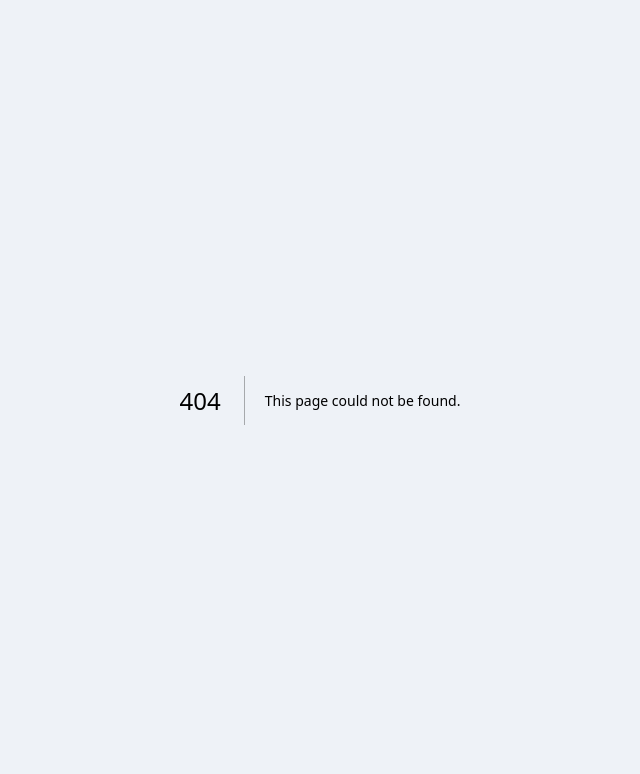
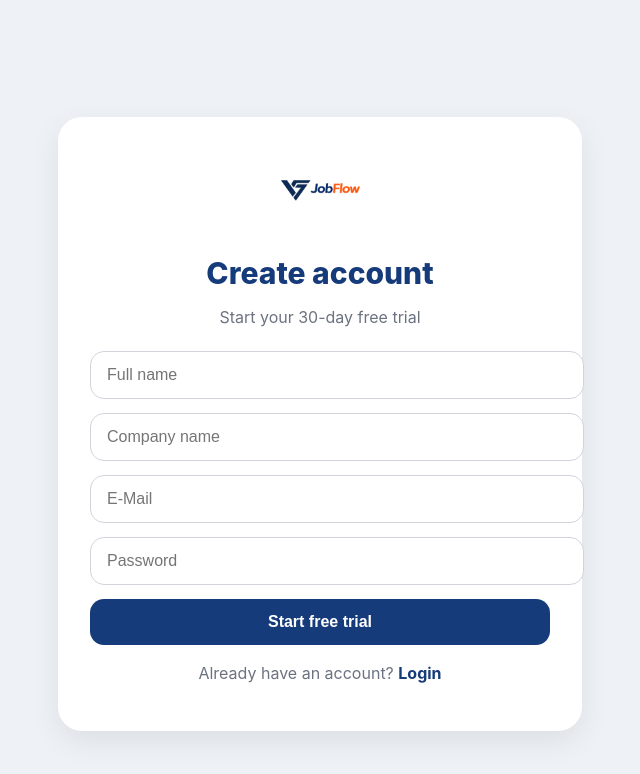
Before and after one commit to jobflow-app/jobflow-app, a Next.js app: page /register in a window 1280 px wide. Before the commit this address had no page. Shown: the top 774 px of the page, without its empty margins (320-960 px from the left). Built offline with nearby package versions, Linux system fonts and the light colour scheme; no server answers.

Commit message:
Create page.jsx

```diff
--- /dev/null
+++ b/app/register/page.jsx
@@ -0,0 +1,198 @@
+'use client'
+
+import { useState } from 'react'
+import Link from 'next/link'
+import { useRouter } from 'next/navigation'
+import { supabase } from '@/lib/supabase'
+
+export default function RegisterPage() {
+  const router = useRouter()
+
+  const [fullName, setFullName] = useState('')
+  const [companyName, setCompanyName] = useState('')
+  const [email, setEmail] = useState('')
+  const [password, setPassword] = useState('')
+  const [loading, setLoading] = useState(false)
+  const [message, setMessage] = useState('')
+  const [errorMessage, setErrorMessage] = useState('')
+
+  const handleRegister = async (e) => {
+    e.preventDefault()
+    setLoading(true)
+    setMessage('')
+    setErrorMessage('')
+
+    const { error } = await supabase.auth.signUp({
+      email,
+      password,
+      options: {
+        data: {
+          full_name: fullName,
+          company_name: companyName,
+        },
+      },
+    })
+
+    if (error) {
+      setErrorMessage(error.message)
+      setLoading(false)
+      return
+    }
+
+    setMessage(
+      'Registracija uspješna. Provjeri e-mail i potvrdi nalog.'
+    )
+
+    setFullName('')
+    setCompanyName('')
+    setEmail('')
+    setPassword('')
+    setLoading(false)
+
+    setTimeout(() => {
+      router.push('/')
+    }, 2000)
+  }
+
+  return (
+    <main style={styles.page}>
+      <div style={styles.card}>
+        <img src="/logo.png" alt="JobFlow" style={styles.logo} />
+
+        <h1 style={styles.title}>Create account</h1>
+        <p style={styles.subtitle}>Start your 30-day free trial</p>
+
+        <form onSubmit={handleRegister} style={styles.form}>
+          <input
+            type="text"
+            placeholder="Full name"
+            value={fullName}
+            onChange={(e) => setFullName(e.target.value)}
+            style={styles.input}
+            required
+          />
+
+          <input
+            type="text"
+            placeholder="Company name"
+            value={companyName}
+            onChange={(e) => setCompanyName(e.target.value)}
+            style={styles.input}
+            required
+          />
+
+          <input
+            type="email"
+            placeholder="E-Mail"
+            value={email}
+            onChange={(e) => setEmail(e.target.value)}
+            style={styles.input}
+            required
+          />
+
+          <input
+            type="password"
+            placeholder="Password"
+            value={password}
+            onChange={(e) => setPassword(e.target.value)}
+            style={styles.input}
+            required
+            minLength={6}
+          />
+
+          <button type="submit" style={styles.button} disabled={loading}>
+            {loading ? 'Creating...' : 'Start free trial'}
+          </button>
+        </form>
+
+        {message ? <p style={styles.success}>{message}</p> : null}
+        {errorMessage ? <p style={styles.error}>{errorMessage}</p> : null}
+
+        <p style={styles.bottomText}>
+          Already have an account? <Link href="/" style={styles.link}>Login</Link>
+        </p>
+      </div>
+    </main>
+  )
+}
+
+const styles = {
+  page: {
+    minHeight: '100vh',
+    display: 'flex',
+    justifyContent: 'center',
+    alignItems: 'center',
+    background: '#eef2f7',
+    padding: '24px',
+  },
+  card: {
+    width: '100%',
+    maxWidth: '460px',
+    background: '#ffffff',
+    borderRadius: '24px',
+    padding: '32px',
+    boxShadow: '0 10px 30px rgba(0,0,0,0.08)',
+  },
+  logo: {
+    width: '130px',
+    display: 'block',
+    margin: '0 auto 20px',
+  },
+  title: {
+    fontSize: '30px',
+    fontWeight: '800',
+    color: '#163b7a',
+    textAlign: 'center',
+    marginBottom: '8px',
+  },
+  subtitle: {
+    textAlign: 'center',
+    color: '#6b7280',
+    marginBottom: '24px',
+  },
+  form: {
+    display: 'flex',
+    flexDirection: 'column',
+    gap: '14px',
+  },
+  input: {
+    width: '100%',
+    padding: '14px 16px',
+    borderRadius: '14px',
+    border: '1px solid #d1d5db',
+    fontSize: '16px',
+    outline: 'none',
+  },
+  button: {
+    background: '#163b7a',
+    color: '#fff',
+    border: 'none',
+    borderRadius: '14px',
+    padding: '14px',
+    fontSize: '16px',
+    fontWeight: '700',
+    cursor: 'pointer',
+  },
+  success: {
+    marginTop: '18px',
+    color: '#15803d',
+    textAlign: 'center',
+    fontWeight: '600',
+  },
+  error: {
+    marginTop: '18px',
+    color: '#dc2626',
+    textAlign: 'center',
+    fontWeight: '600',
+  },
+  bottomText: {
+    marginTop: '18px',
+    textAlign: 'center',
+    color: '#6b7280',
+  },
+  link: {
+    color: '#163b7a',
+    fontWeight: '700',
+    textDecoration: 'none',
+  },
+}
```
